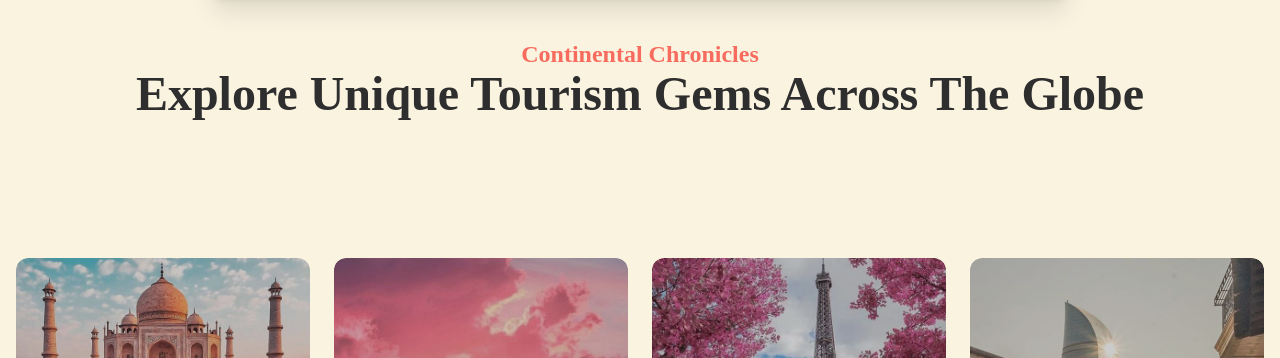
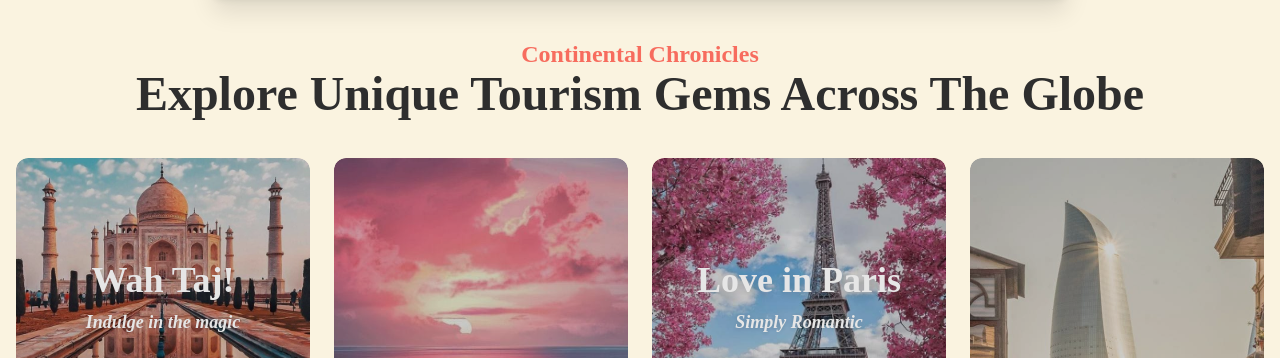
Before and after one commit to Allu-Allus/SoulRoutes-GroupProject-June25, a plain HTML site: page index.html in a window 1280 px wide. Shown: the part 902-1260 px from the top of the page. Drawn offline with nearby package versions, Linux system fonts and the light colour scheme; a web font is replaced by a local one.

Commit message:
SoulRoutes Group Project Updated Final Version-Final2

```diff
--- a/index.html
+++ b/index.html
@@ -132,7 +132,7 @@
 
   <!-- Explore Unique Tourism Gems Across The Globe -->
   <!-- Heading -->
-  <div class=" sm:py-10 m-25">
+  <div class=" sm:py-10 mt-25">
     <h2 class=" text-2xl font-semibold text-center" style="color: #f76c5e;">Continental Chronicles</h2>
     <h1 class="text-4xl md:text-5xl font-bold  text-center" style="color: #2e2e2e;">Explore Unique Tourism Gems
       Across The Globe</h1>
@@ -323,7 +323,7 @@
     </div>
   </div>
   <!-- why choose us -->
-  <section class="relative isolate overflow-hidden sm:py-10 lg:px-8" style="background-color: #FAF3E0;">
+  <section class="relative isolate overflow-hidden sm:py-10 lg:px-8 " style="background-color: #FAF3E0;">
     <div class="text-center mb-10">
       <h1 class="mt-3 text-4xl font-bold tracking-tight sm:text-5xl"
         style="font-family: 'Playfair', serif; color: #2e2e2e;">
```
